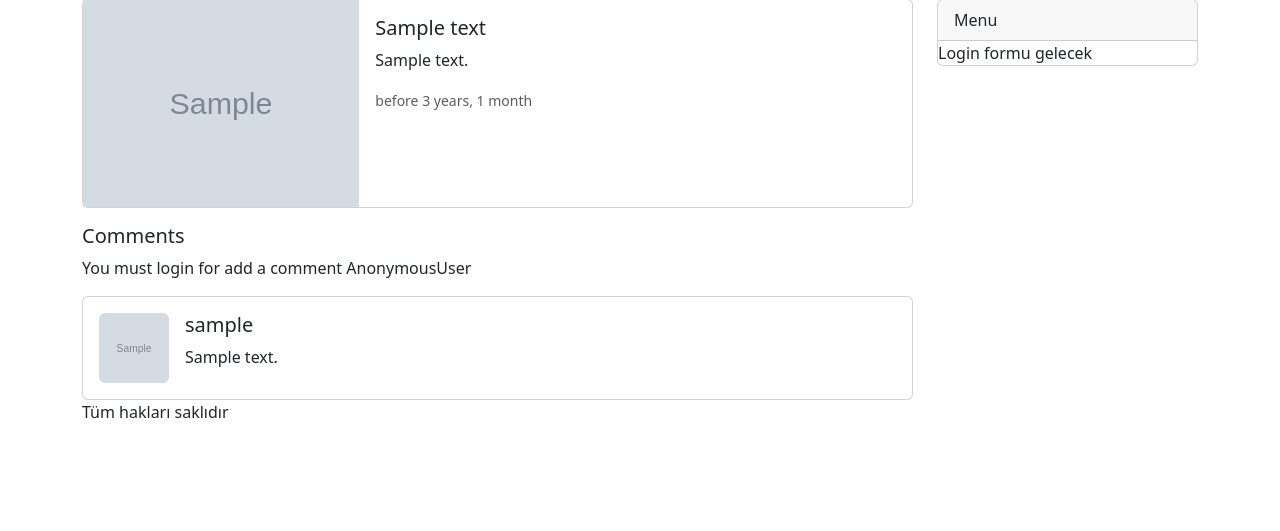
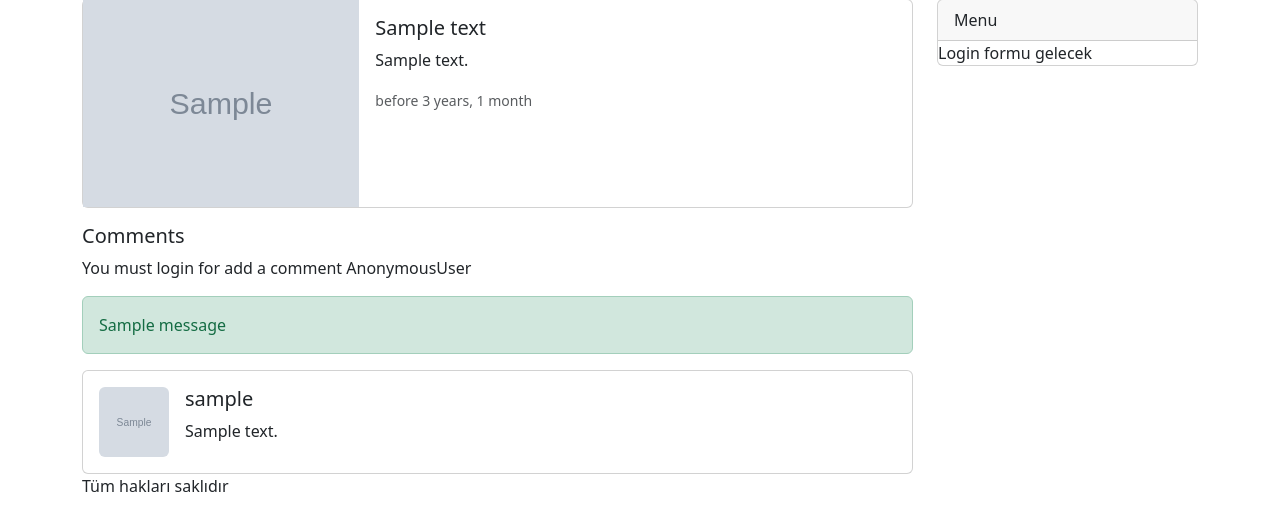
Before and after one commit to atak-05/gizyBlog, a Django app: a page that uses blog/templates/pages/detail.html in a window 1280 px wide. Shown: the part 73-604 px from the top of the page. Run offline with Django 4.2, Linux system fonts and the light colour scheme; tables that the repository leaves empty hold one stand-in row (values such as "Sample post"); grey boxes marked "Sample" are stand-in pictures; one stand-in notice (Sample message) is shown; some libraries are stand-ins or nearby versions.

Commit message:
django message framework was used for commet delete

```diff
--- a/blog/templates/pages/detail.html
+++ b/blog/templates/pages/detail.html
@@ -45,8 +45,16 @@
     {% else %}
       <p>You must login for add a comment  {{request.user}} </p>
     {% endif%}
+    <!--  django message framework uses -->
 
-
+    {% if messages %}
+    <div class="alert alert-success" role="alert">
+      {% for message in messages %}
+            {{ message }}
+      {% endfor %}
+    </div>
+    {% endif %}
+    <!--  django message framework uses -->
     {%for comment in comments %}
       <div class="card mt-1">
         <div class="card-body" style = "display:flex;flex-direction: row;">
--- a/blog/views/deleteComment.py
+++ b/blog/views/deleteComment.py
@@ -1,12 +1,14 @@
 from django.contrib.auth.decorators import login_required
 from blog.models import commentModel
 from django.shortcuts import get_object_or_404, redirect
+from django.contrib import messages
 
 
 @login_required(login_url='/')
 def deleteComment(request,id):
-    comment =  get_object_or_404(commentModel, id=comment.id)
+    comment =  get_object_or_404(commentModel, id=id)
     if comment.author == request.user or comment.text.author == request.user:
         comment.delete()
+        messages.success(request, "Comment deleted")
         return redirect('detail', slug= comment.text.slug)
     return redirect('home')
--- a/requirement.txt
+++ b/requirement.txt
@@ -1,3 +1,6 @@
 django-ckeditor
 Pillow
 django
+
+References:
+https://docs.djangoproject.com/en/4.1/ref/contrib/messages/#adding-a-message
```
